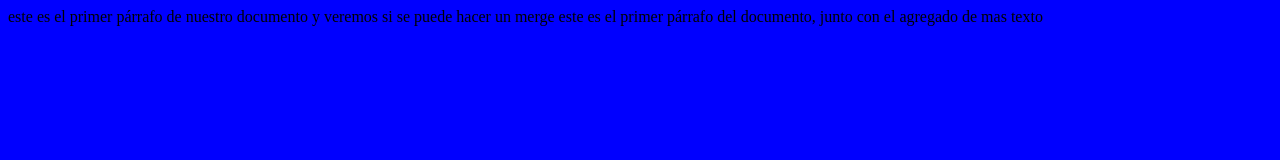
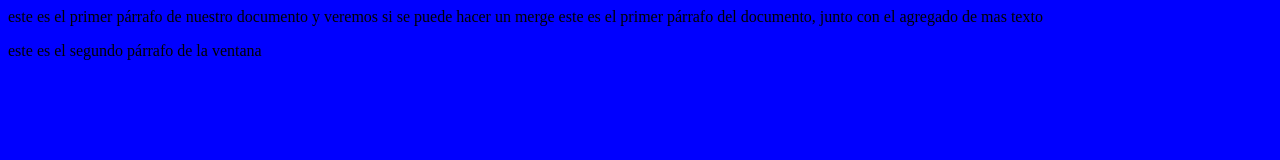
Before and after one commit to pepeargento133/pru2, a plain HTML site: page index.html in a window 1280 px wide. Drawn offline with Linux system fonts and the light colour scheme.

Commit message:
Modificacion del index

```diff
--- a/index.html
+++ b/index.html
@@ -13,5 +13,8 @@
             este es el primer párrafo de nuestro documento y veremos si se puede hacer un merge
             este es el primer párrafo del documento, junto con el agregado de mas texto
         </p>
+        <p>
+            este es el segundo párrafo de la ventana
+        </p>
     </body>
 </html>
```
